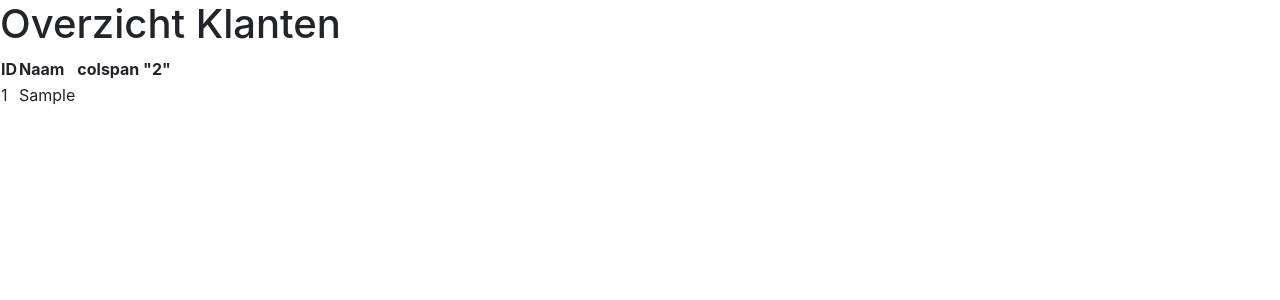
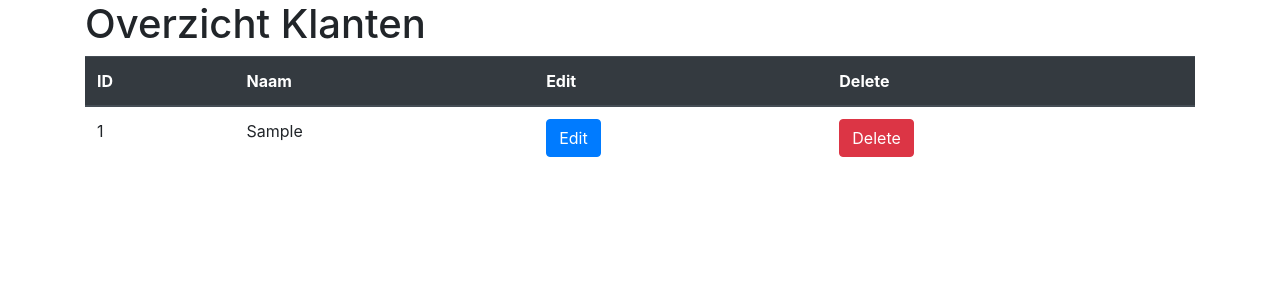
Before and after one commit to Deviously3011/data, a PHP site: page /klant/view-klant.php in a window 1280 px wide. Shown: the part 62-362 px from the top of the page. Run offline with PHP 8.4, Linux system fonts and the light colour scheme; tables that the repository leaves empty hold one stand-in row (values such as "Sample post").

Commit message:
Update view-klant.php

```diff
--- a/klant/view-klant.php
+++ b/klant/view-klant.php
@@ -13,22 +13,38 @@ $alleklanten = $Klant->selectKlant()->fetchAll();
     <meta charset="UTF-8">
     <meta name="viewport" content="width=device-width, initial-scale=1.0">
     <title>Document</title>
+
+
 </head>
 <body>
+    <div class="container">
         <h1>Overzicht Klanten</h1>
 
-    <table>
+            <table class="w-100 p-3 table">
+                <thead class="thead-dark">
                     <tr>
                         <th>ID</th>
                         <th>Naam</th>
-            <th> colspan "2"</th>
+                        <th>Edit</th>
+                        <th>Delete</th>
                     </tr>
+                </thead>
+
                     <?php foreach ($alleklanten as $Klant) { ?>
                         <tr>
                             <td><?php echo $Klant['KlantID']; ?></td>
                             <td><?php echo $Klant['KlantNaam']; ?></td>
+                            <td>
+                                <button class="btn btn-primary">Edit</button>
+                                </td>
+                                <td>
+                                <button class="btn btn-danger">Delete</button>
+                            </td>
                         </tr>
                     <?php } ?>
+
             </table>
+
+    </div>
 </body>
 </html>
```
Lines whose indentation alone changed are shown as unchanged.
